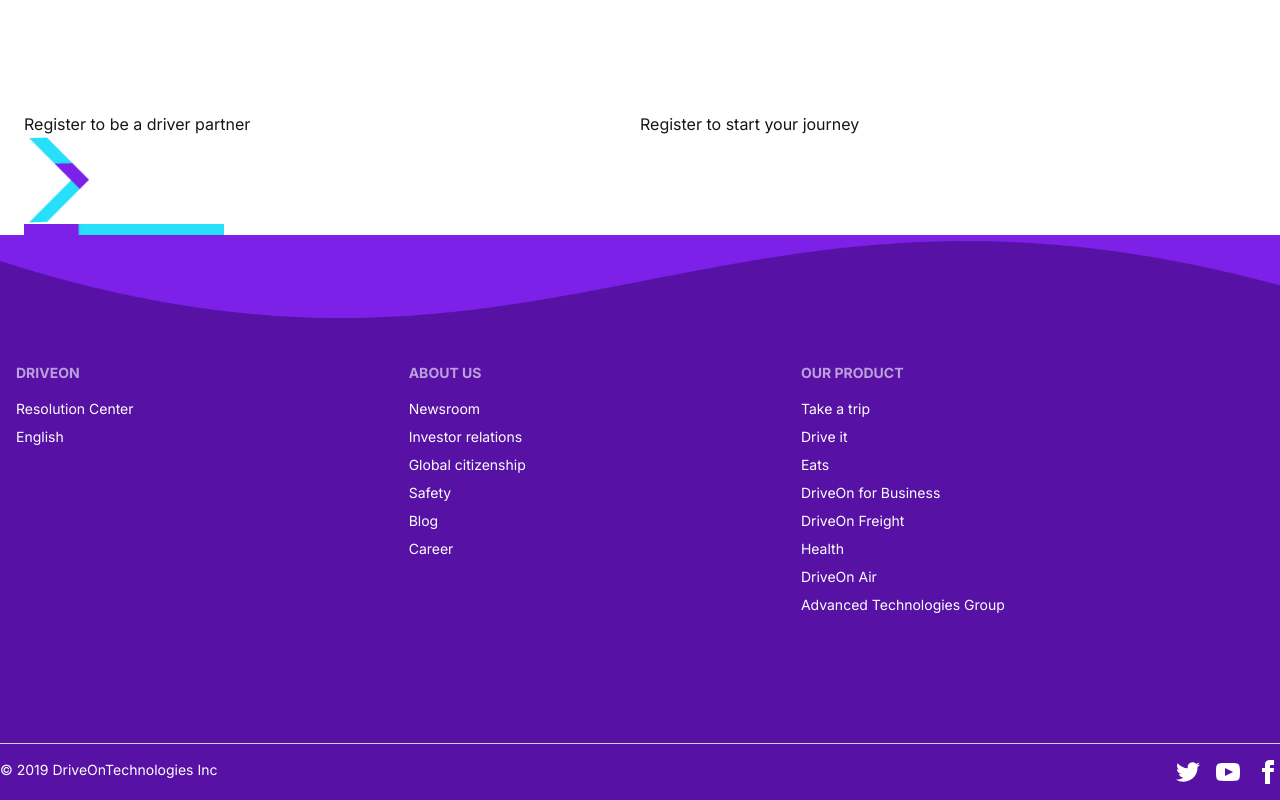
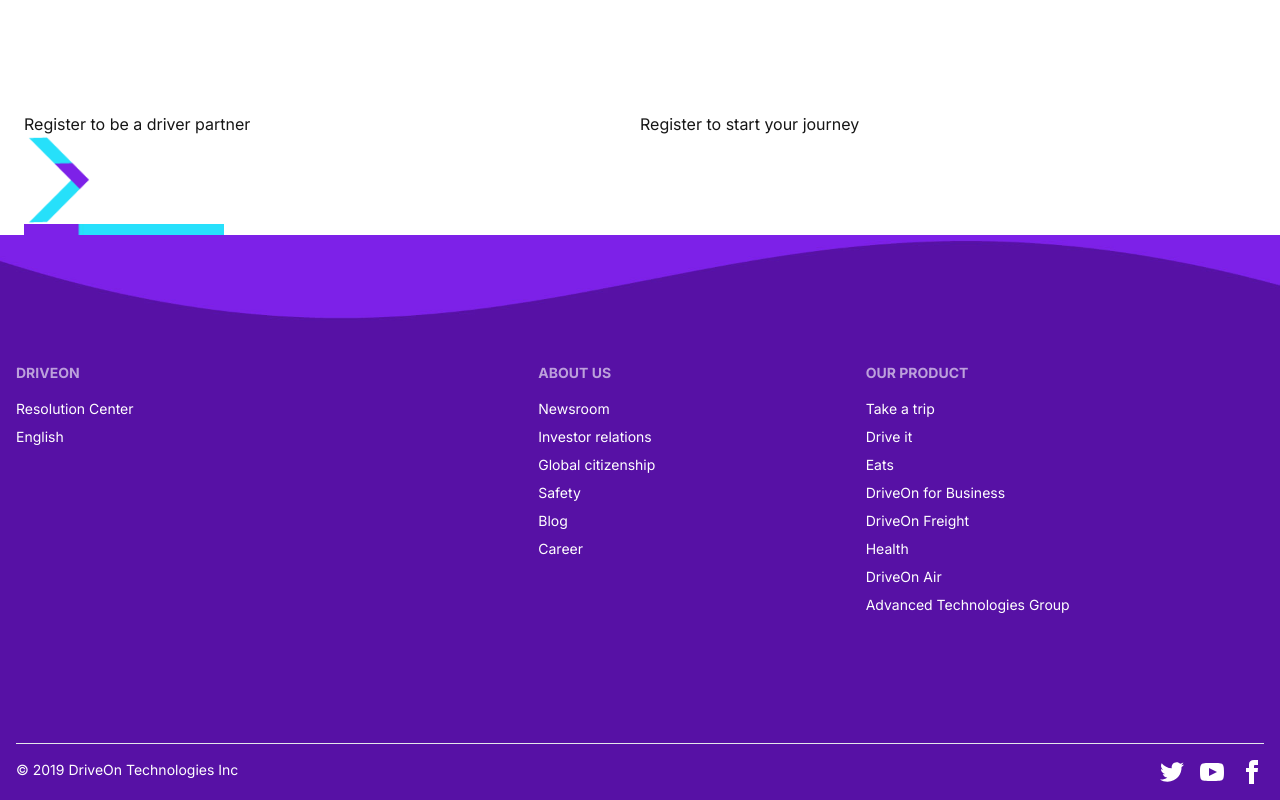
Before and after one commit to gstvcampos/test-tupiniquim, a Next.js app: page / in a window 1280 px wide. Shown: the part 3698-4498 px from the top of the page. Built offline with nearby package versions, Linux system fonts and the light colour scheme.

Commit message:
feat: footer style

```diff
--- a/components/Footer.tsx
+++ b/components/Footer.tsx
@@ -8,8 +8,8 @@ export default function Footer() {
       }}
     >
       <div className="w-full min-h-[400px]">
-        <footer className="footer text-base-100 max-w-screen-2xl mx-auto py-32 px-4">
-          <nav>
+        <footer className="footer text-base-100 max-w-screen-xl mx-auto py-32 px-4">
+          <nav className="md:col-span-2">
             <h6 className="footer-title">DriveOn</h6>
             <a className="link link-hover">Resolution Center</a>
             <a className="link link-hover">English</a>
@@ -35,9 +35,9 @@ export default function Footer() {
             <a className="link link-hover">Advanced Technologies Group</a>
           </nav>
         </footer>
-        <footer className="footer text-base-100 max-w-screen-2xl mx-auto py-4 border-t border-base-300">
+        <footer className="footer text-base-100 max-w-screen-xl w-[calc(100%-2rem)] mx-auto py-4 border-t">
           <aside className="items-center grid-flow-col">
-            <p>© 2019 DriveOnTechnologies Inc</p>
+            <p>© 2019 DriveOn Technologies Inc</p>
           </aside>
           <nav className="md:place-self-center md:justify-self-end">
             <div className="grid grid-flow-col gap-4">
```
